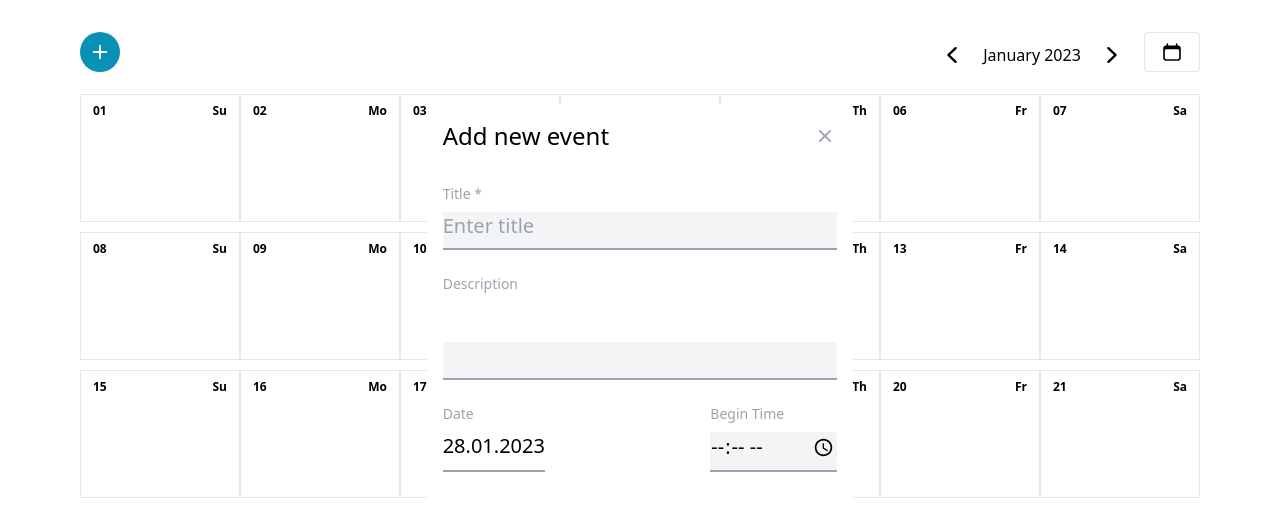
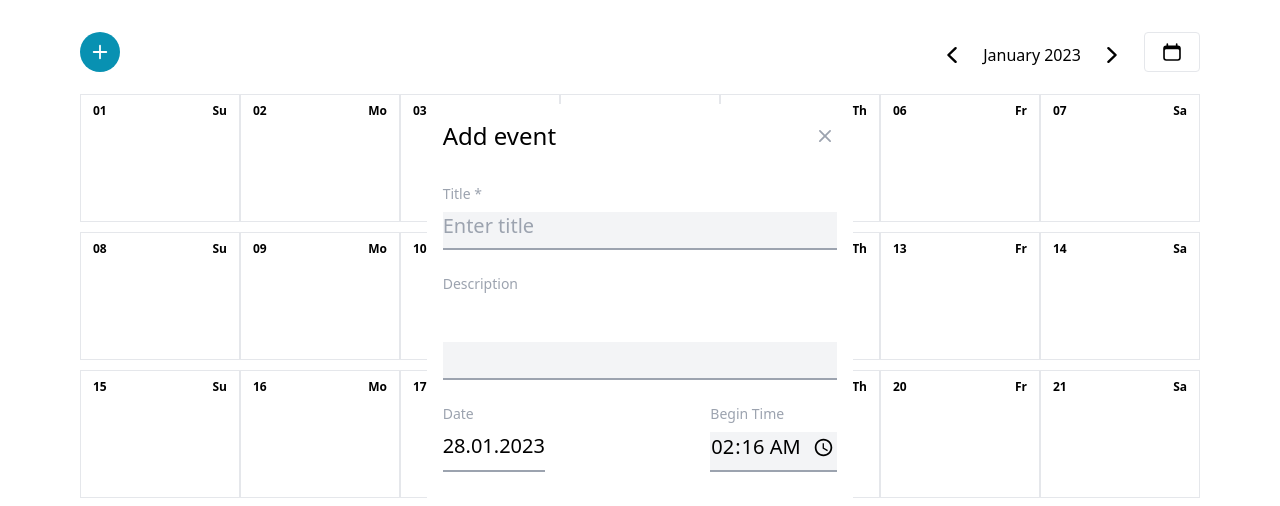
Before and after one commit to artem-musii/events-calendar, a React (Create React App) app: page / in a window 1280 px wide. Both pictures are taken after a click on the button 100 px from the left and 52 px from the top of the page. Shown: the top 506 px of the page. Built offline with nearby package versions, Linux system fonts and the light colour scheme.

Commit message:
feat: Added possibility to delete and update events

```diff
--- a/src/App.tsx
+++ b/src/App.tsx
@@ -1,12 +1,12 @@
 import { useContext, useEffect, useState } from 'react';
-import { getMonth } from './util';
+import { getMonth } from './utils/get-month';
 import { Month } from './components/month';
 import { CalendarHeader } from './components/calendar-header';
 import { GlobalContext } from './context/global-context';
 import { EventForm } from './components/event-form';
 
 function App() {
-  const { monthIndex, showEventForm } = useContext(GlobalContext);
+  const { monthIndex, showEventForm, selectedEvent } = useContext(GlobalContext);
 
   const [month, setMonth] = useState(getMonth());
 
@@ -16,7 +16,7 @@ function App() {
 
   return (
     <div className="h-screen flex flex-col p-4 mx-auto max-w-6xl">
-      {showEventForm && <EventForm />}
+      {(showEventForm || selectedEvent) && <EventForm />}
       <CalendarHeader />
       <Month month={month} />
     </div>
--- a/src/components/day.tsx
+++ b/src/components/day.tsx
@@ -9,7 +9,7 @@ type Props = {
 
 export const Day: React.FC<Props> = ({ day }) => {
   const [dayEvents, setDayEvents] = useState<IEvent[]>([]);
-  const { monthIndex, savedEvents } = useContext(GlobalContext);
+  const { monthIndex, savedEvents, setSelectedEvent } = useContext(GlobalContext);
 
   useEffect(() => {
     const events = savedEvents.filter(
@@ -46,7 +46,11 @@ export const Day: React.FC<Props> = ({ day }) => {
       </header>
       <div className="overflow-scroll">
         {dayEvents.map((event) => (
-          <div className="pl-1 cursor-pointer mb-1 rounded text-white hover:bg-cyan-700 bg-cyan-600 truncate">
+          <div
+            key={event.id}
+            onClick={() => setSelectedEvent(event)}
+            className="pl-1 cursor-pointer mb-1 rounded text-white hover:bg-cyan-700 bg-cyan-600 truncate"
+          >
             {event.title}
           </div>
         ))}
--- a/src/components/event-form.tsx
+++ b/src/components/event-form.tsx
@@ -1,15 +1,18 @@
 import React, { useContext, useState } from 'react';
-import { XMarkIcon } from '@heroicons/react/20/solid';
+import { XMarkIcon, TrashIcon } from '@heroicons/react/20/solid';
 import { GlobalContext } from '../context/global-context';
 import DatePicker from 'react-datepicker';
 import dayjs from 'dayjs';
 
 export const EventForm: React.FC = () => {
-  const { setShowEventForm, dispatchSavedEvents } = useContext(GlobalContext);
-  const [date, setDate] = useState<Date | null>(new Date());
-  const [time, setTime] = useState('');
-  const [title, setTitle] = useState('');
-  const [description, setDescription] = useState('');
+  const { setShowEventForm, dispatchSavedEvents, selectedEvent, setSelectedEvent } =
+    useContext(GlobalContext);
+  const [date, setDate] = useState<Date | null>(selectedEvent ? selectedEvent.date : new Date());
+  const [time, setTime] = useState(selectedEvent ? selectedEvent.time : dayjs().format('HH:mm'));
+  const [title, setTitle] = useState(selectedEvent ? selectedEvent.title : '');
+  const [description, setDescription] = useState(
+    selectedEvent?.description ? selectedEvent.description : ''
+  );
 
   const handleClose = () => {
     setShowEventForm(false);
@@ -18,29 +21,41 @@ export const EventForm: React.FC = () => {
   const handleSubmit = (e: React.FormEvent) => {
     e.preventDefault();
 
-    if (title.trim()) {
     const calendarEvent = {
       title,
       description,
-        id: Date.now(),
+      id: selectedEvent ? selectedEvent.id : Date.now(),
       createdAt: new Date(),
       date: date,
       time: time
     };
 
-      dispatchSavedEvents({ type: 'push', payload: calendarEvent });
+    const type = selectedEvent ? 'update' : 'push';
+
+    dispatchSavedEvents({ type, payload: calendarEvent });
     setShowEventForm(false);
-    }
+    setSelectedEvent(null);
   };
 
   return (
     <div className="h-screen w-full z-10 fixed left-0 top-0 flex justify-center items-center">
-      <form className="bg-white rounded w-1/3 z-5 bg-gray-100">
-        <header className="p-4 select-none flex justify-between items-center">
-          <span className="font-semi-bold text-2xl">Add new event</span>
+      <form onSubmit={handleSubmit} className="bg-white rounded w-1/3 z-5 bg-gray-100">
+        <header className="p-4 select-none">
+          <div className="flex justify-between items-center">
+            <span className="font-semi-bold text-2xl">
+              {selectedEvent ? `Edit ${selectedEvent.title} event` : 'Add event'}
+            </span>
+
             <button onClick={handleClose}>
               <XMarkIcon className="w-6 h-6 text-gray-400" />
             </button>
+          </div>
+
+          {selectedEvent && (
+            <span className="text-xs">
+              Created at: {dayjs(selectedEvent.date).format('DD.MM.YYYY HH:mm')}
+            </span>
+          )}
         </header>
 
         <div className="p-4">
@@ -97,10 +112,17 @@ export const EventForm: React.FC = () => {
             </div>
           </div>
 
-          <div className="flex justify-end">
-            <button onClick={handleSubmit} className="p-2 bg-cyan-600 text-white w-24 rounded">
-              Save
+          <div className="flex justify-end gap-2">
+            {selectedEvent && (
+              <button
+                onClick={() => dispatchSavedEvents({ type: 'delete', payload: selectedEvent })}
+                className="p-2 bg-red-600 text-white w-10 rounded"
+              >
+                <TrashIcon />
               </button>
+            )}
+
+            <button className="p-2 bg-cyan-600 text-white w-24 rounded">Save</button>
           </div>
         </div>
       </form>
--- a/src/context/context-wrapper.tsx
+++ b/src/context/context-wrapper.tsx
@@ -36,6 +36,7 @@ const initEvents = () => {
 export const ContextWrapper: React.FC<Props> = ({ children }) => {
   const [monthIndex, setIndex] = useState(+storage.get('monthIndex'));
   const [showEventForm, setShowEventForm] = useState(false);
+  const [selectedEvent, setSelectedEvent] = useState<IEvent | null>(null);
   const [savedEvents, dispatchSavedEvents] = useReducer(savedEventsReducer, [], initEvents);
 
   useEffect(() => {
@@ -55,7 +56,9 @@ export const ContextWrapper: React.FC<Props> = ({ children }) => {
         showEventForm,
         setShowEventForm,
         dispatchSavedEvents,
-        savedEvents
+        savedEvents,
+        selectedEvent,
+        setSelectedEvent
       }}
     >
       {children}
--- a/src/context/global-context.ts
+++ b/src/context/global-context.ts
@@ -14,5 +14,7 @@ export const GlobalContext = createContext({
   showEventForm: false,
   setShowEventForm: (_bool: boolean) => {},
   dispatchSavedEvents: ({ type, payload }: Action) => {},
-  savedEvents: [] as IEvent[]
+  savedEvents: [] as IEvent[],
+  selectedEvent: null as null | IEvent,
+  setSelectedEvent: (_event: IEvent | null) => {}
 });
```
Also changed, not shown: src/utils/get-month.ts (renamed from src/util.ts). Lines whose indentation alone changed are shown as unchanged.
